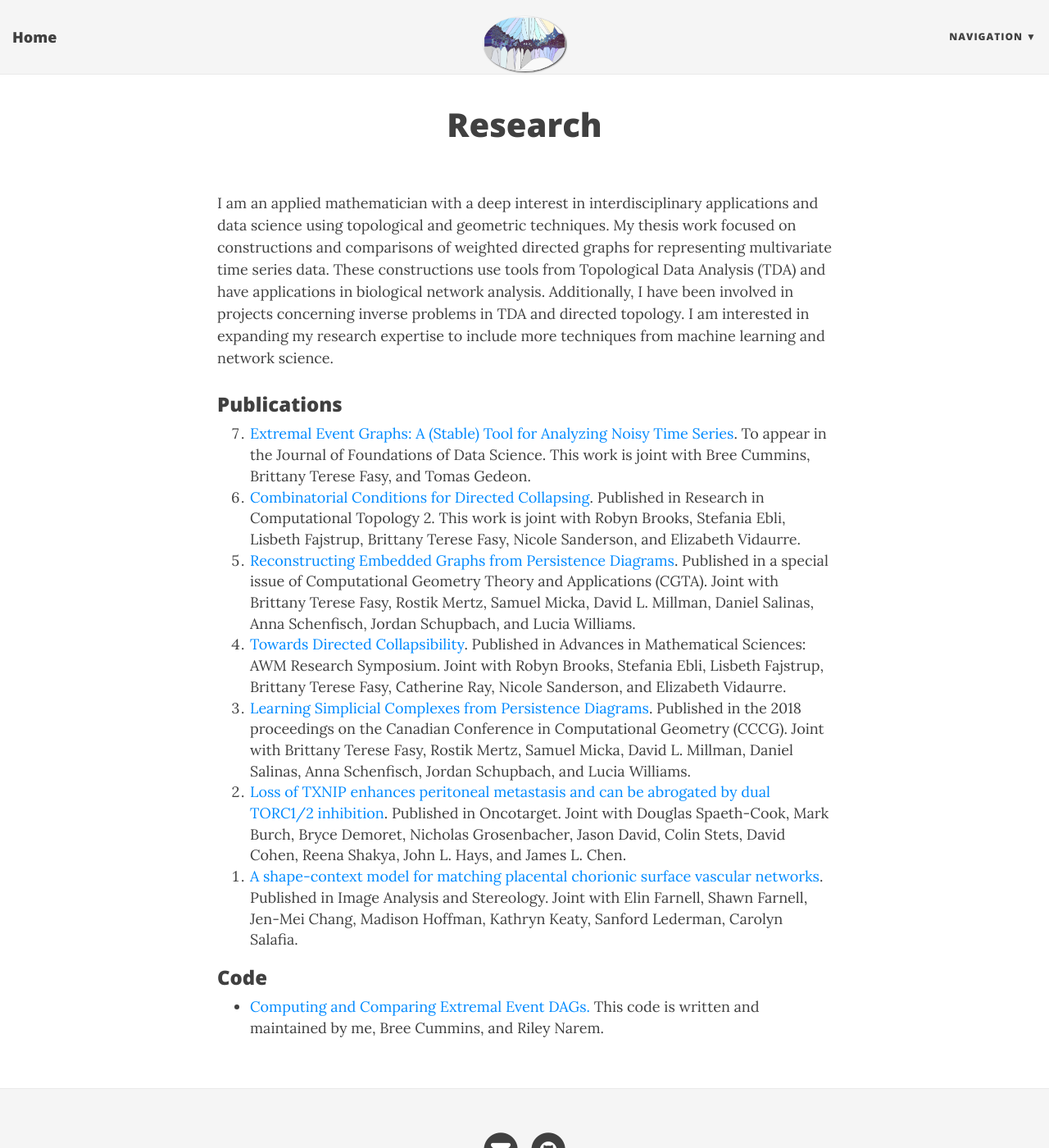
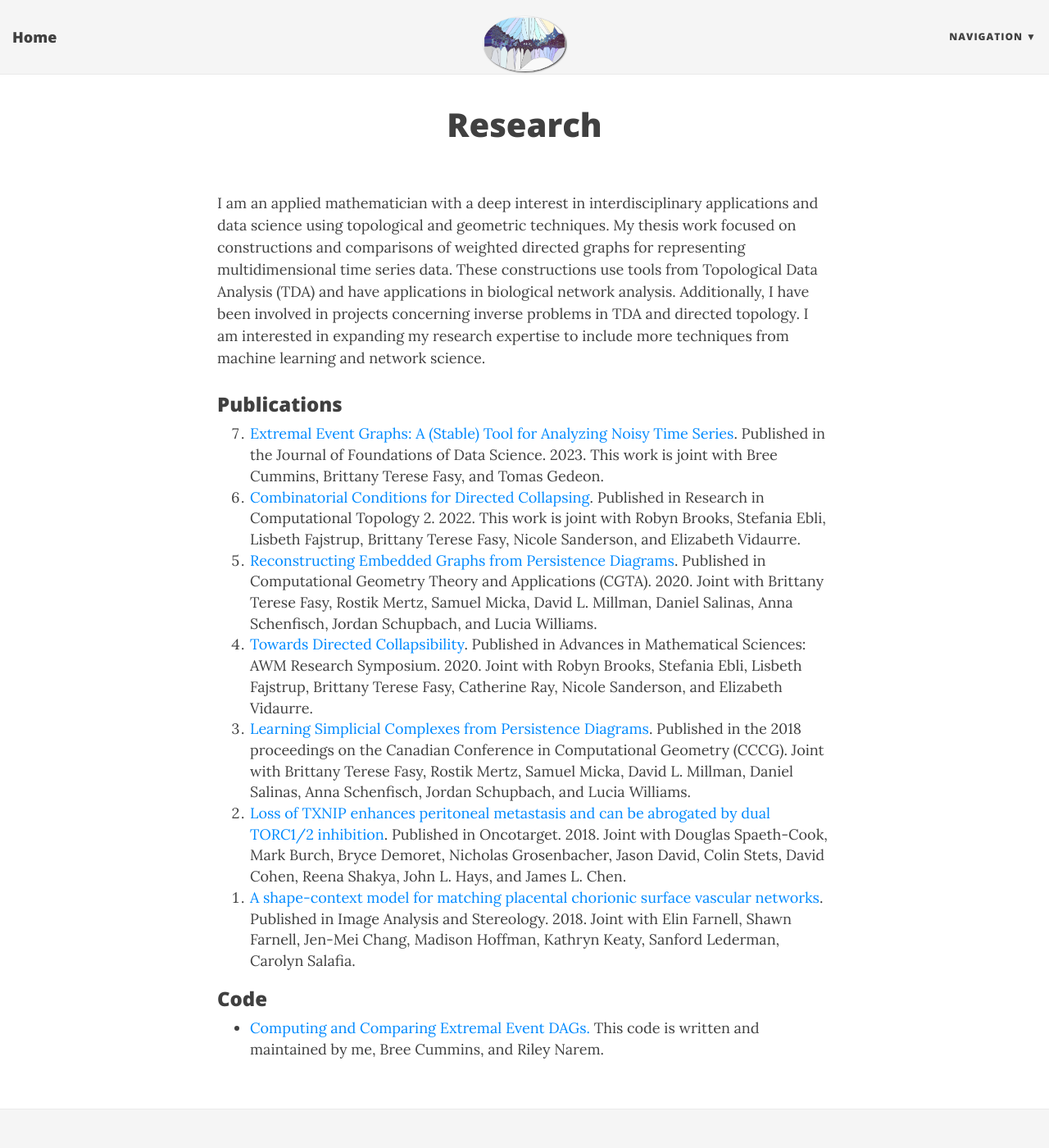
Before and after one commit to robinbelton/robinbelton.github.io, a Jekyll site: the page built from research.html, in a window 1280 px wide and 1400 px high. Shown: the whole window at 82% size. Built offline with Jekyll 4.4.1, drawn with Linux system fonts in a browser that asks for light colours; nearby versions of some CDN libraries.

Commit message:
Update research page

```diff
--- a/research.html
+++ b/research.html
@@ -6,24 +6,24 @@
 ---
 
 
-<p>I am an applied mathematician with a deep interest in interdisciplinary applications and data science using topological and geometric techniques. My thesis work focused on constructions and comparisons of weighted directed graphs for representing multivariate time series data. These constructions use tools from Topological Data Analysis (TDA) and have applications in biological network analysis. Additionally, I have been involved in projects concerning inverse problems in TDA and directed topology. I am interested in expanding my research expertise to include more techniques from machine learning and network science.
+<p>I am an applied mathematician with a deep interest in interdisciplinary applications and data science using topological and geometric techniques. My thesis work focused on constructions and comparisons of weighted directed graphs for representing multidimensional time series data. These constructions use tools from Topological Data Analysis (TDA) and have applications in biological network analysis. Additionally, I have been involved in projects concerning inverse problems in TDA and directed topology. I am interested in expanding my research expertise to include more techniques from machine learning and network science.
 
 <h3>Publications</h3>
 
 <ol reversed>
-    <li><a href="https://arxiv.org/pdf/2203.09552.pdf">Extremal Event Graphs: A (Stable) Tool for Analyzing Noisy Time Series</a>. To appear in the Journal of Foundations of Data Science. This work is joint with Bree Cummins, Brittany Terese Fasy, and Tomas Gedeon.
+    <li><a href="https://arxiv.org/pdf/2203.09552.pdf">Extremal Event Graphs: A (Stable) Tool for Analyzing Noisy Time Series</a>. Published in the Journal of Foundations of Data Science. 2023. This work is joint with Bree Cummins, Brittany Terese Fasy, and Tomas Gedeon.
     </li>
-    <li> <a href="https://arxiv.org/pdf/2106.01524.pdf">Combinatorial Conditions for Directed Collapsing</a>. Published in Research in Computational Topology 2. This work is joint with Robyn Brooks, Stefania Ebli, Lisbeth Fajstrup, Brittany Terese Fasy, Nicole Sanderson, and Elizabeth Vidaurre.
+    <li> <a href="https://arxiv.org/pdf/2106.01524.pdf">Combinatorial Conditions for Directed Collapsing</a>. Published in Research in Computational Topology 2. 2022. This work is joint with Robyn Brooks, Stefania Ebli, Lisbeth Fajstrup, Brittany Terese Fasy, Nicole Sanderson, and Elizabeth Vidaurre.
     </li>
-    <li><a href="https://arxiv.org/pdf/1912.08913.pdf">Reconstructing Embedded Graphs from Persistence Diagrams</a>. Published in a special issue of Computational Geometry Theory and Applications (CGTA). Joint with Brittany Terese Fasy, Rostik Mertz, Samuel Micka, David L. Millman, Daniel Salinas, Anna Schenfisch, Jordan Schupbach, and Lucia Williams.</li>
+    <li><a href="https://arxiv.org/pdf/1912.08913.pdf">Reconstructing Embedded Graphs from Persistence Diagrams</a>. Published in Computational Geometry Theory and Applications (CGTA). 2020. Joint with Brittany Terese Fasy, Rostik Mertz, Samuel Micka, David L. Millman, Daniel Salinas, Anna Schenfisch, Jordan Schupbach, and Lucia Williams.</li>
 
-  <li><a href="https://arxiv.org/pdf/1902.01039.pdf">Towards Directed Collapsibility</a>. Published in Advances in Mathematical Sciences: AWM Research Symposium. Joint with Robyn Brooks, Stefania Ebli, Lisbeth Fajstrup, Brittany Terese Fasy, Catherine Ray, Nicole Sanderson, and Elizabeth Vidaurre.</li>
+  <li><a href="https://arxiv.org/pdf/1902.01039.pdf">Towards Directed Collapsibility</a>. Published in Advances in Mathematical Sciences: AWM Research Symposium. 2020. Joint with Robyn Brooks, Stefania Ebli, Lisbeth Fajstrup, Brittany Terese Fasy, Catherine Ray, Nicole Sanderson, and Elizabeth Vidaurre.</li>
 
   <li><a href="http://www.cs.umanitoba.ca/~cccg2018/papers/session1A-p3.pdf">Learning Simplicial Complexes from Persistence Diagrams</a>. Published in the 2018 proceedings on the Canadian Conference in Computational Geometry (CCCG). Joint with Brittany Terese Fasy, Rostik Mertz, Samuel Micka, David L. Millman, Daniel Salinas, Anna Schenfisch, Jordan Schupbach, and Lucia Williams.</li>
 
- <li><a href="http://www.oncotarget.com/index.php?journal=oncotarget&page=article&op=view&path[]=26281&path[]=81885">Loss of TXNIP enhances peritoneal metastasis and can be abrogated by dual TORC1/2 inhibition</a>. Published in Oncotarget. Joint with Douglas Spaeth-Cook, Mark Burch, Bryce Demoret, Nicholas Grosenbacher, Jason David, Colin Stets, David Cohen, Reena Shakya, John L. Hays, and James L. Chen.</li>
+ <li><a href="http://www.oncotarget.com/index.php?journal=oncotarget&page=article&op=view&path[]=26281&path[]=81885">Loss of TXNIP enhances peritoneal metastasis and can be abrogated by dual TORC1/2 inhibition</a>. Published in Oncotarget. 2018. Joint with Douglas Spaeth-Cook, Mark Burch, Bryce Demoret, Nicholas Grosenbacher, Jason David, Colin Stets, David Cohen, Reena Shakya, John L. Hays, and James L. Chen.</li>
 
-<li><a href="https://www.ias-iss.org/ojs/IAS/article/view/1708">A shape-context model for matching placental chorionic surface vascular networks</a>. Published in Image Analysis and Stereology. Joint with Elin Farnell, Shawn Farnell, Jen-Mei Chang, Madison Hoffman, Kathryn Keaty, Sanford Lederman, Carolyn Salafia.</li>
+<li><a href="https://www.ias-iss.org/ojs/IAS/article/view/1708">A shape-context model for matching placental chorionic surface vascular networks</a>. Published in Image Analysis and Stereology. 2018. Joint with Elin Farnell, Shawn Farnell, Jen-Mei Chang, Madison Hoffman, Kathryn Keaty, Sanford Lederman, Carolyn Salafia.</li>
 
 </ol>
 
```
